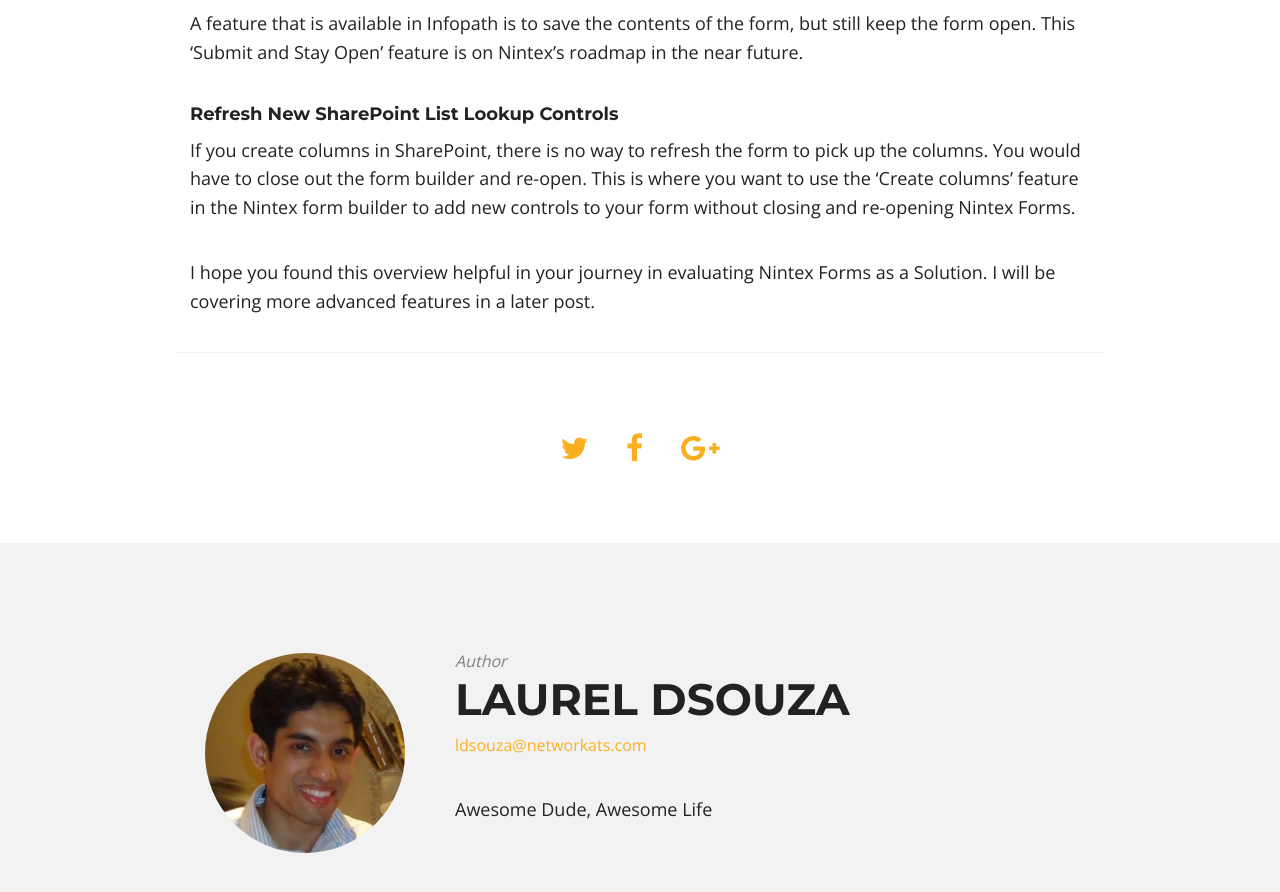
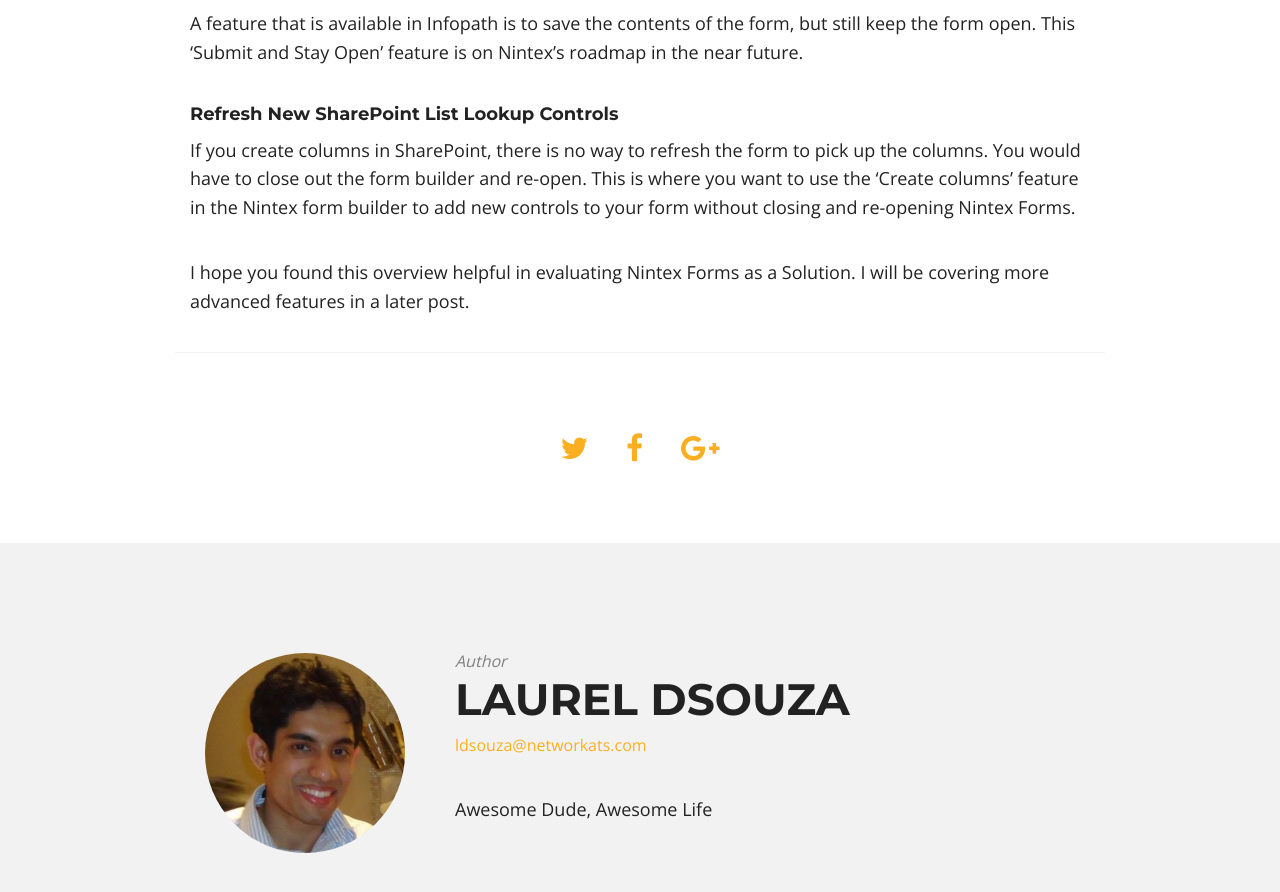
Before and after one commit to ldsouza/ldsouza.github.io, a Jekyll site: the page built from _posts/2016-10-03-nintex-forms-for-office-365-an-overview.md, in a window 1280 px wide and 900 px high, scrolled down 2182 px. Shown: the top 892 px of the window. Built offline with Jekyll 4.4.1, drawn with Linux system fonts in a browser that asks for light colours; nearby versions of some CDN libraries.

Commit message:
Updated 2016-10-03-nintex-forms-for-office-365-an-overview.md

```diff
--- a/_posts/2016-10-03-nintex-forms-for-office-365-an-overview.md
+++ b/_posts/2016-10-03-nintex-forms-for-office-365-an-overview.md
@@ -47,4 +47,4 @@
 ##### Refresh New SharePoint List Lookup Controls
 If you create columns in SharePoint, there is no way to refresh the form to pick up the columns. You would have to close out the form builder and re-open. This is where you want to use the 'Create columns' feature in the Nintex form builder to add new controls to your form without closing and re-opening Nintex Forms.
 
-I hope you found this overview helpful in your journey in evaluating Nintex Forms as a Solution. I will be covering more advanced features in a later post.
+I hope you found this overview helpful in evaluating Nintex Forms as a Solution. I will be covering more advanced features in a later post.
```
